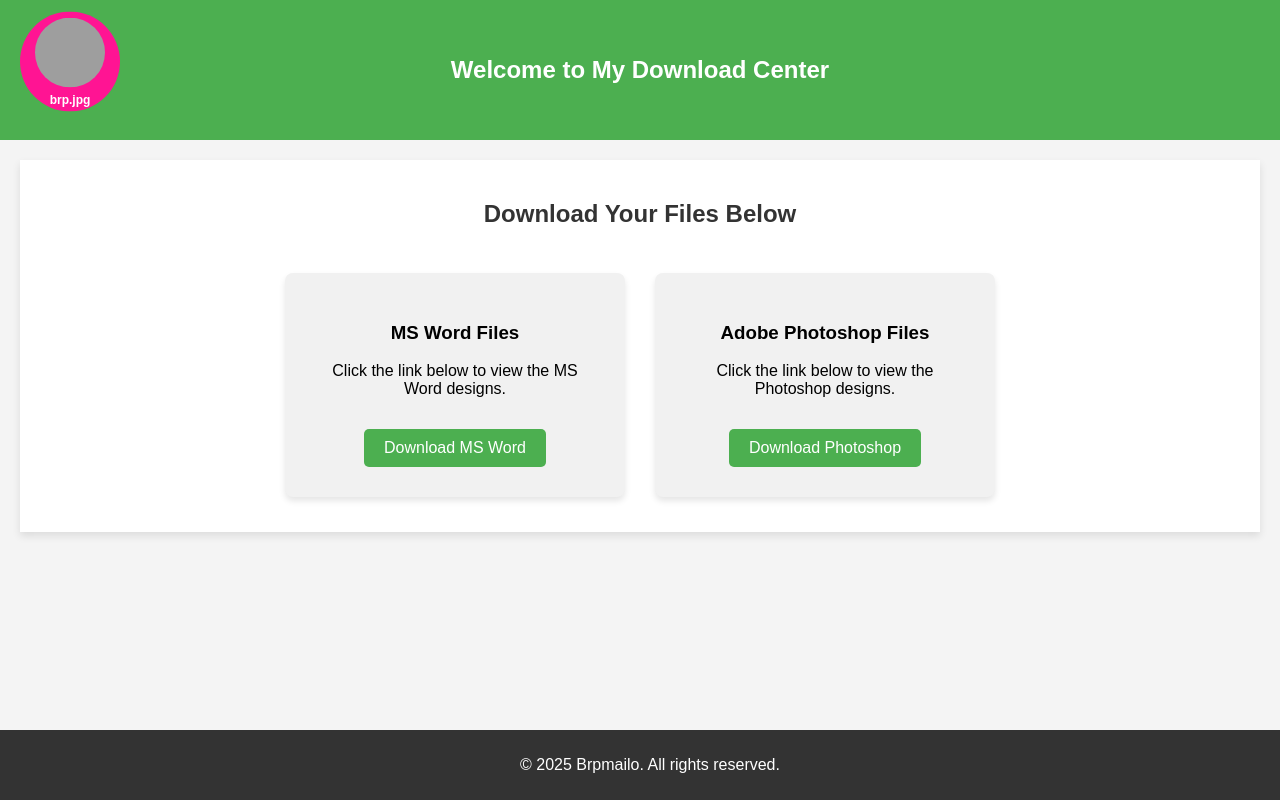
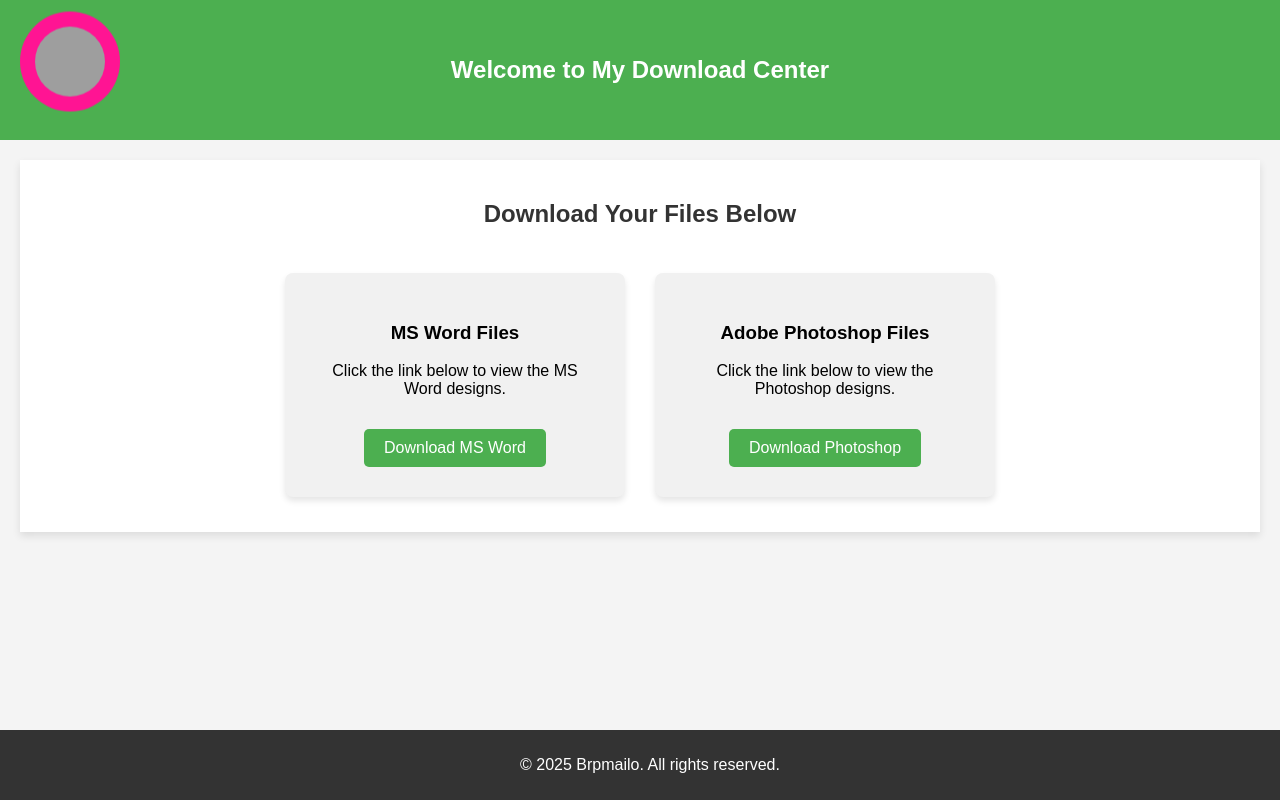
Before and after one commit to brpmailobaburam/design, a plain HTML site: page index.html in a window 1280 px wide. Drawn offline with Linux system fonts and the light colour scheme; grey boxes are pictures that could not be loaded.

Commit message:
Update index.html

```diff
--- a/index.html
+++ b/index.html
@@ -162,12 +162,16 @@
     }
   </style>
 </head>
+
+
+
+
 <body>
   <header>
     <!-- Circular container with photo -->
     <div class="logo-container">
       <img src="brp.jpg" alt="brp.jpg">
-      <span class="photo-name">brp.jpg</span>
+
     </div>
     <h1>Welcome to My Download Center</h1>
   </header>
@@ -175,14 +179,16 @@
   <div class="container">
     <h2>Download Your Files Below</h2>
     <div class="download-section">
-      <!-- Download MS Word box: क्लिक गर्दा msword.html खुल्ने -->
+
+
+      <!-- Download MS Word box:-->
       <div class="download-box">
         <h3>MS Word Files</h3>
         <p>Click the link below to view the MS Word designs.</p>
         <a href="ms.html" target="_blank">Download MS Word</a>
       </div>
 
-      <!-- Download Photoshop box: क्लिक गर्दा photoshop.html खुल्ने -->
+      <!-- Download Photoshop box -->
       <div class="download-box">
         <h3>Adobe Photoshop Files</h3>
         <p>Click the link below to view the Photoshop designs.</p>
```
